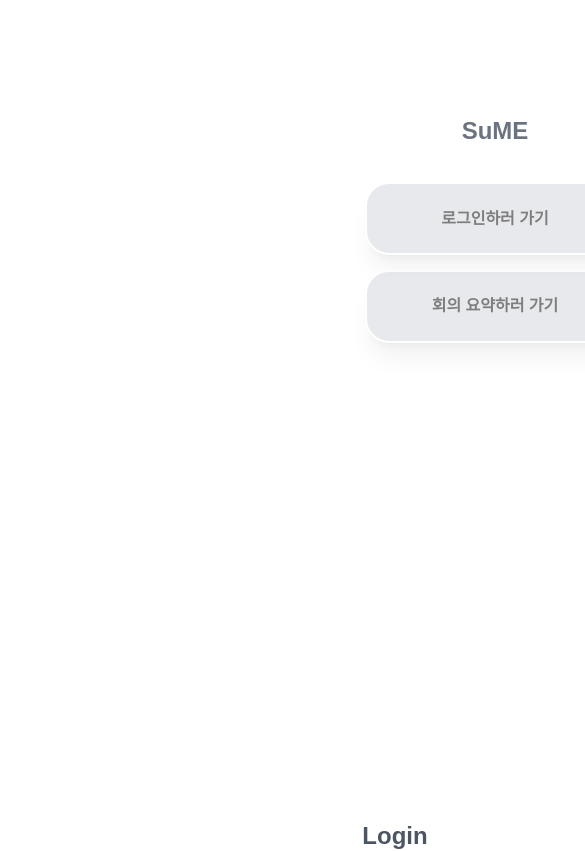
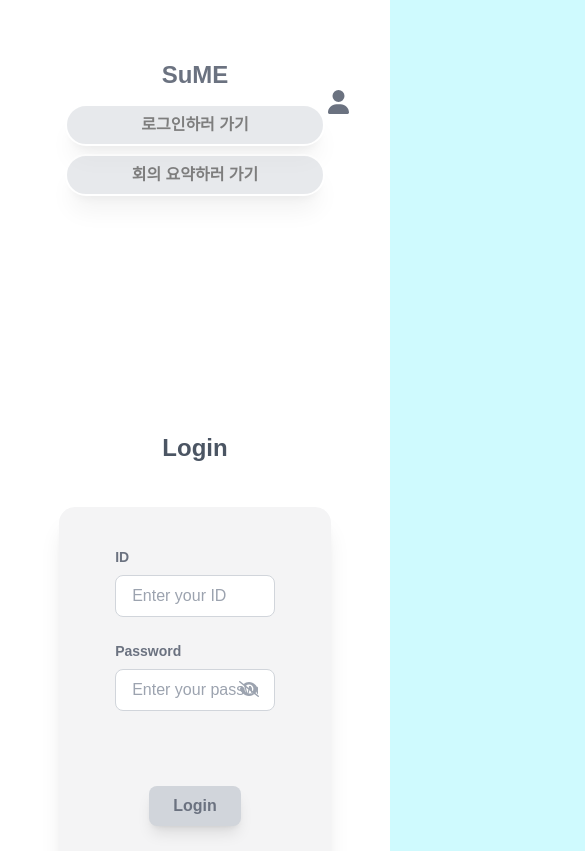
Before and after one commit to hyeonsang010716/SuME, a React (Create React App) app in the folder frontend/: page /login in a window 390 px wide. Shown: the top 851 px of the page, 585 px wide, since content can reach past the window. Built offline with nearby package versions, Linux system fonts and the light colour scheme.

Commit message:
반응형 적용

```diff
--- a/frontend/src/App.js
+++ b/frontend/src/App.js
@@ -1,3 +1,4 @@
+import { React, useState, useEffect } from 'react';
 import { BrowserRouter as Router, Route, Routes, useLocation } from "react-router-dom";
 import { motion } from "framer-motion";
 import './App.css';
@@ -8,16 +9,28 @@ import Login from "./pages/login/login";
 const AppContent = () => {
   const location = useLocation();
   const isMainPage = location.pathname === "/" || location.pathname === "";
+  const [isMdScreen, setIsMdScreen] = useState(window.innerWidth < 768);
+  const [isxl, setIsxl] = useState(window.innerWidth < 1280);
+
+  useEffect(() => {
+    const handleResize = () => {
+      setIsMdScreen(window.innerWidth < 768);
+      setIsxl(window.innerWidth < 1280);
+    };
+
+    window.addEventListener("resize", handleResize);
+    return () => window.removeEventListener("resize", handleResize);
+  }, []);
 
   return (
-    <div className={`flex flex-col md:flex-row h-full md:h-screen w-full ${isMainPage ? "justify-center" : ""} items-center gap-0 p-0 bg-white md:bg-cyan-100`}>
+    <div className={`flex flex-col xl:flex-row h-screen w-full ${isMainPage ? "justify-center h-full xl:h-screen" : ""} items-center gap-0 p-0 bg-white md:bg-cyan-100`}>
 
       <motion.div
         id="div1"
-        initial={{ x: 550 }}
-        animate={{ x: isMainPage ? 0 : 300 }}
+        initial={{ x: isxl ? 0 : 550, y: 0 }}
+        animate={{ x: isMainPage ? 0 : (isxl ? 0 : 300), y: isxl ? 50 : 0 }}
         transition={{ type: "spring", stiffness: 200, damping: 18}}
-        className={`w-full h-[700px] flex items-center ${isMainPage ? "justify-center md:w-[800px]" : "md:w-[600px]"}`}
+        className={`w-full h-[525px] xl:h-[700px] flex items-start md:w-[800px] md:items-center ${isMainPage ? "justify-center" : ""}`}
       >
         <Header isMainPage={isMainPage} />
       </motion.div>
@@ -25,10 +38,10 @@ const AppContent = () => {
       {!isMainPage && (
         <motion.div
           id="div2"
-          initial={{ opacity: 0, x: 300 }}
-          animate={{ opacity: 1, x: 200 }}
-          transition={{ type: "spring", stiffness: 200, damping: 18, delay: 0.1 }}
-          className="w-full h-[700px] md:w-[1000px] flex items-center"
+          initial={{ opacity: 0, x: isxl ? 0 : 100, y:0 }}
+          animate={{ opacity: 1, x: isxl ? 0 : 0, y: isxl ? 100 : 0 }}
+          transition={{ type: "spring", stiffness: 200, damping: 18 }}
+          className="w-full h-[700px] pb-20 xl:pb-0 xl:w-[1000px] flex items-center justify-center xl:justify-start"
         >
           <Routes>
             <Route path="/note" element={<Mainpage />} />
--- a/frontend/src/index.css
+++ b/frontend/src/index.css
@@ -1,6 +1,10 @@
 @tailwind base;
 @tailwind components;
 @tailwind utilities;
+
+html{
+  background-color: #cffafe;
+}
 
 body {
   margin: 0;
--- a/frontend/src/pages/Header.jsx
+++ b/frontend/src/pages/Header.jsx
@@ -7,7 +7,7 @@ import "../App.css";
 
 const Header = ( {isMainPage} ) => {
   return (
-    <header id="div1" className={`relative bg-white h-3/4 rounded-none ${isMainPage ? "md:w-[1200px]" : "md:w-[400px]"} md:rounded-3xl shadow-none md:shadow-xl w-full`}>
+    <header id="div1" className={`relative bg-white rounded-none md:rounded-[60px] xl:rounded-3xl  ${isMainPage ? "h-[525px] xl:w-[600px]" : " h-[300px] xl:h-[525px] xl:w-[400px]"} shadow-none md:shadow-xl w-full`}>
       <Link
         to="/login"
         className="absolute right-8 top-8 flex items-center justify-center w-10 h-10 rounded-full text-base font-semibold transition-all duration-200 text-gray-500 hover:text-pink-400"
--- a/frontend/src/pages/login/login.jsx
+++ b/frontend/src/pages/login/login.jsx
@@ -25,7 +25,7 @@ const Login = () => {
   return (
     <div
       id="div2"
-      className="flex flex-col items-center h-3/4 w-[800px] bg-white shadow-none md:shadow-xl p-8 rounded-none md:rounded-[60px]"
+      className="flex flex-col items-center h-[525px] w-[800px] bg-white shadow-none md:shadow-xl p-8 rounded-none md:rounded-[60px]"
     >
       <div
         id="title"
--- a/frontend/src/pages/mainpage/Mainpage.jsx
+++ b/frontend/src/pages/mainpage/Mainpage.jsx
@@ -80,7 +80,7 @@ const Mainpage = () => {
   }, [isRecording, recordingStartTime]);
 
   return (
-    <div id="div2" className="flex flex-col items-center h-3/4 bg-white shadow-none md:shadow-xl rounded-none md:rounded-[60px] pt-4 w-full md:w-[800px]">
+    <div id="div2" className="flex flex-col items-center h-[525px] bg-white shadow-none md:shadow-xl rounded-none md:rounded-[60px] pt-4 w-full md:w-[800px]">
       <div id="title" className="w-full h-1/6 block text-2xl font-bold transition-all duration-200 text-center text-gray-500">
         Summary MEETING
       </div>
```
